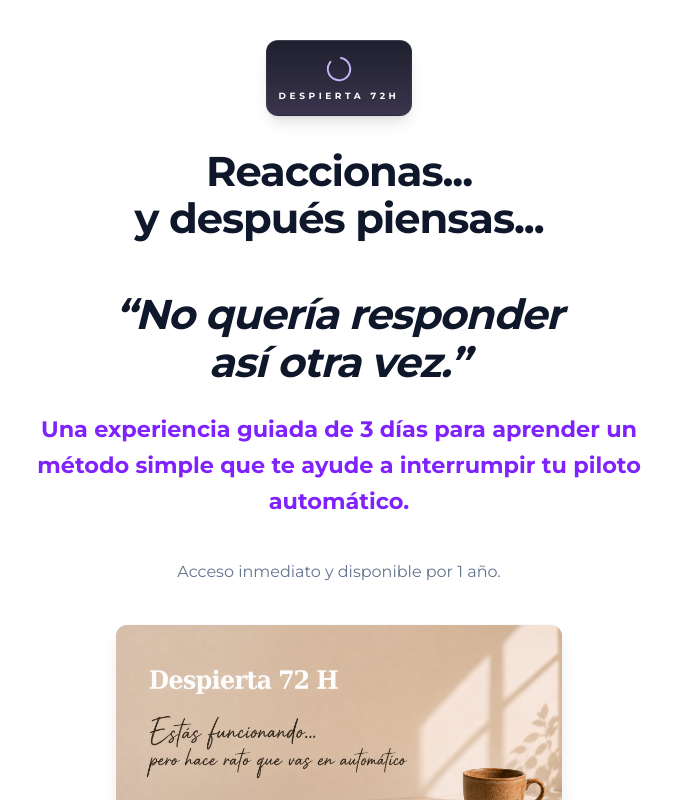
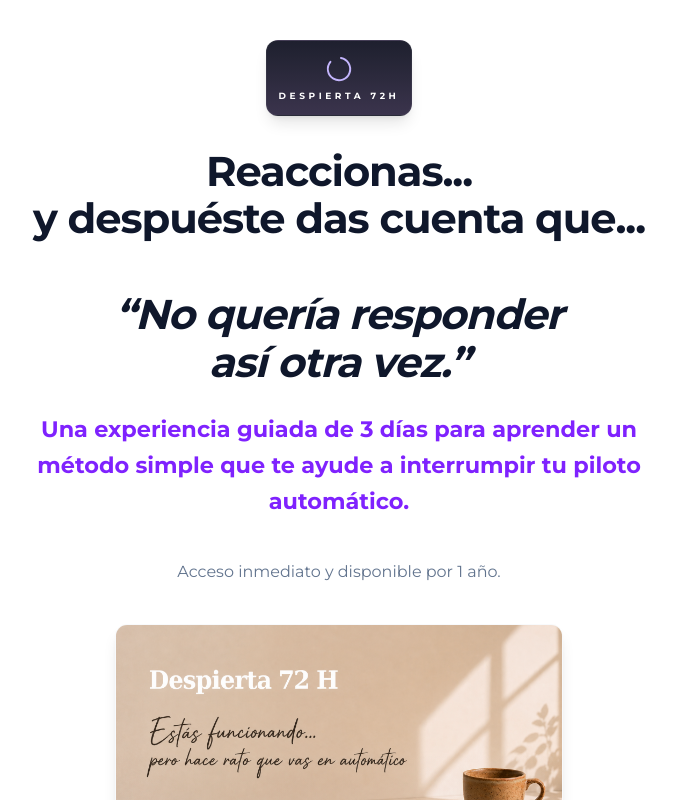
Before and after one commit to cursossolange/despierta-72h, a React (Vite) app: page / in a window 1280 px wide. Shown: the top 800 px of the page, without its empty margins (301-977 px from the left). Built offline with nearby package versions, Linux system fonts and the light colour scheme; no server answers.

Commit message:
Update LandingPage.tsx

```diff
--- a/src/components/LandingPage.tsx
+++ b/src/components/LandingPage.tsx
@@ -162,7 +162,7 @@ export default function LandingPage({ onPurchase }: LandingPageProps) {
   <>
     Reaccionas...
     <br />
-    y después piensas...
+    y despuéste das cuenta que...
     <br />
     <br />
     <span className="italic">
```
